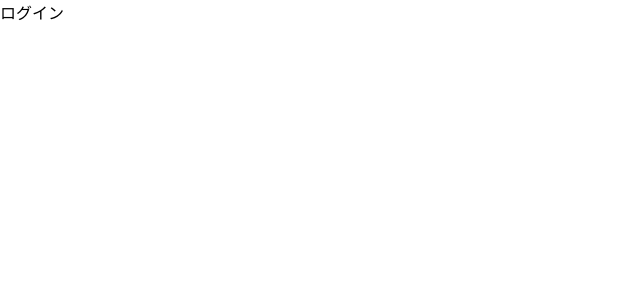
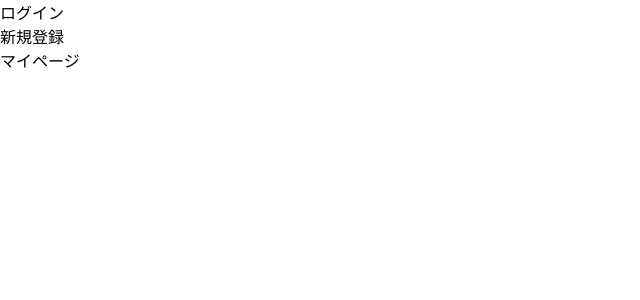
Before and after one commit to washogo/menta_nextjs_todo_app, a Next.js app: page / in a window 1280 px wide. Shown: the top 300 px of the page, without its empty margins (0-640 px from the left). Built offline with nearby package versions, Linux system fonts and the light colour scheme.

Commit message:
#2 新規登録画面とマイページへの遷移を実装

```diff
--- a/pages/index.tsx
+++ b/pages/index.tsx
@@ -1,12 +1,22 @@
-import type { NextPage } from 'next'
-import Link from 'next/link'
+import type { NextPage } from "next";
+import Link from "next/link";
 
 const Home: NextPage = () => {
   return (
-    <Link href="/login">
-      <a>ログイン</a>
-    </Link>
-  )
-}
+    <>
+      <Link href="/login">
+        <a>ログイン</a>
+      </Link>
+      <br/>
+      <Link href="/signup">
+        <a>新規登録</a>
+      </Link>
+      <br/>
+      <Link href="/mypage">
+        <a>マイページ</a>
+      </Link>
+    </>
+  );
+};
 
-export default Home
+export default Home;
```
Also changed, not shown: pages/mypage.tsx (added, +7 -0 lines), pages/signup.tsx (added, +7 -0 lines).
